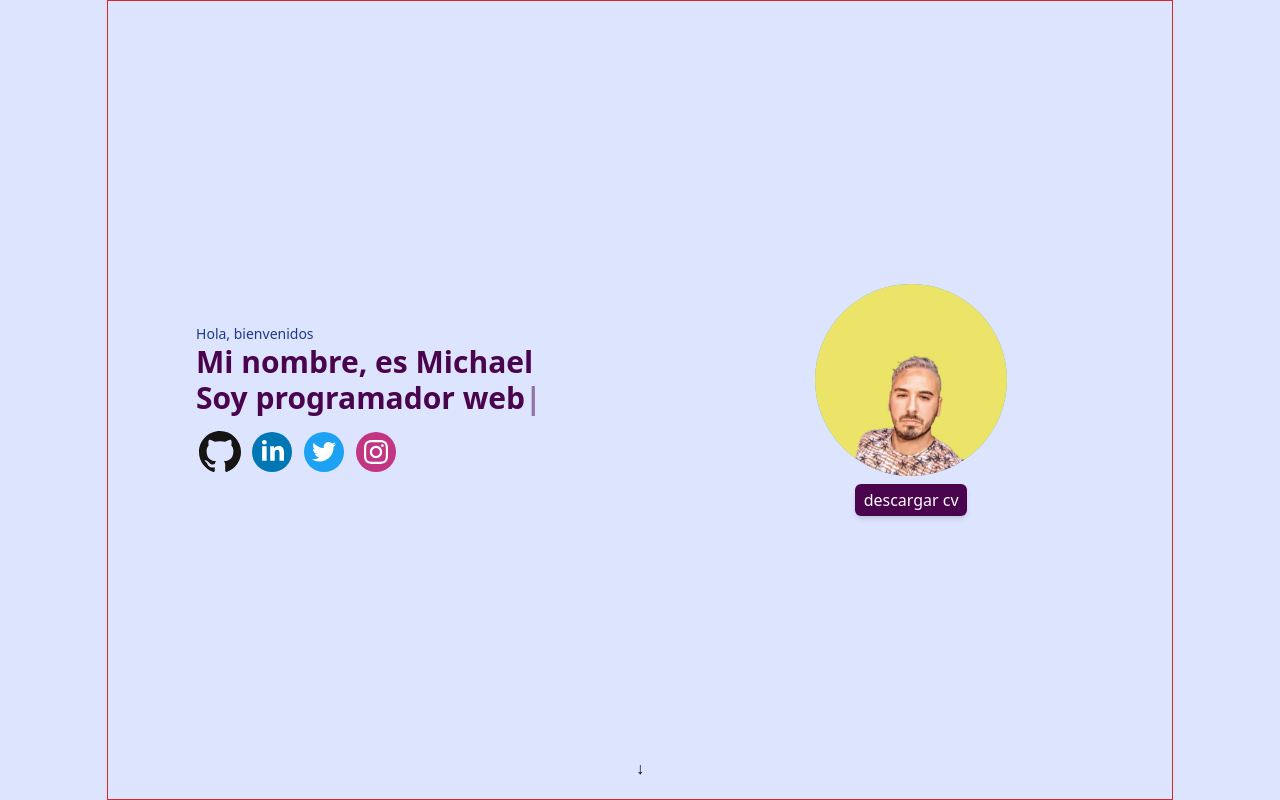
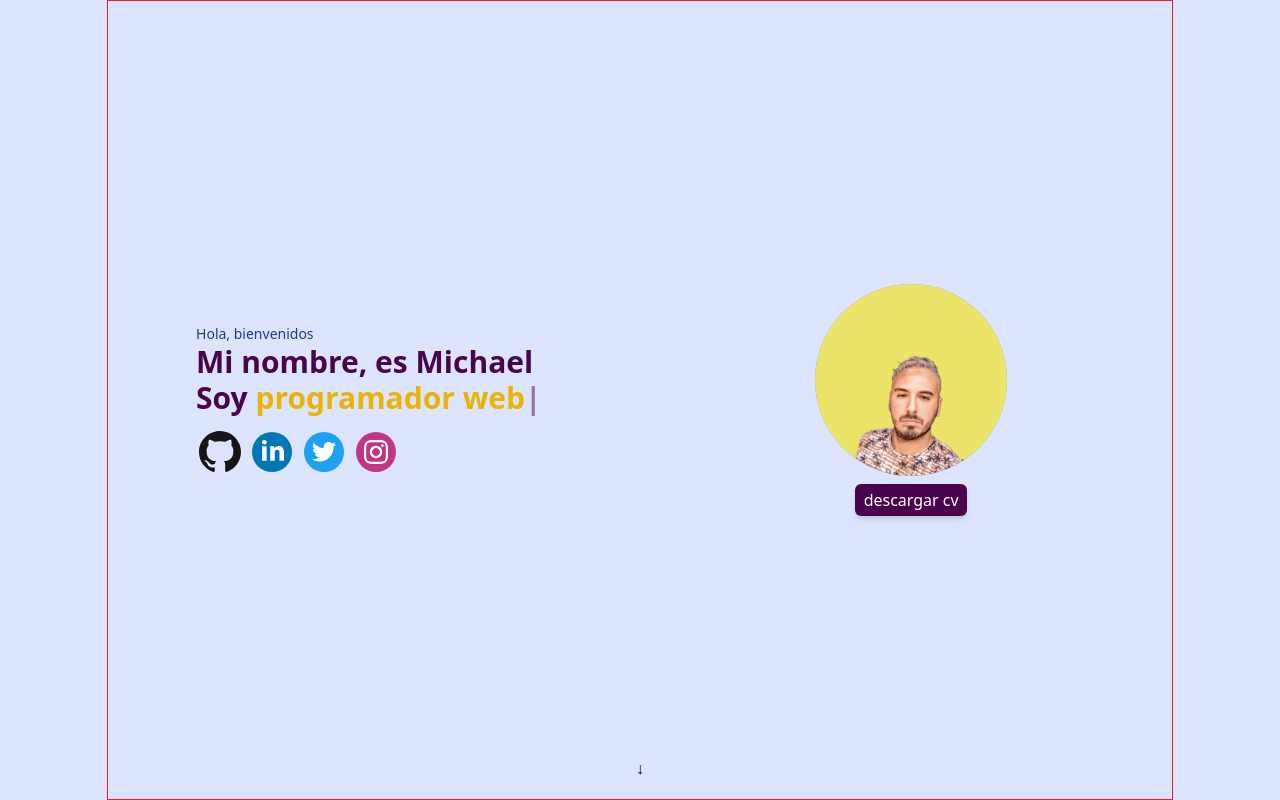
Before and after one commit to mikygaleano/porfolio, an Astro site: page / in a window 1280 px wide. Built offline with nearby package versions, Linux system fonts and the light colour scheme; Astro itself is replaced by a stand-in of ours.

Commit message:
style text color span end typeMachine

```diff
--- a/src/components/Home.astro
+++ b/src/components/Home.astro
@@ -5,7 +5,7 @@
     <div class="w-full grid place-content-center text-wrap m-auto">
         <span class="text-sm font-medium text-blue-900">Hola, bienvenidos</span>
         <h1 class="text-3xl max-md:text-xl font-bold text-fuchsia-950">Mi nombre, es Michael</h1>
-        <h2 class="text-3xl max-md:text-xl font-bold text-fuchsia-950">Soy <span class="typeMachine"></span><strong class="animate-pulse">|</strong></h2>
+        <h2 class="text-3xl max-md:text-xl font-bold text-fuchsia-950">Soy <span class="typeMachine text-yellow-500 font-extrabold"></span><strong class="animate-pulse">|</strong></h2>
         <div class="w-full pt-3">
             <ul class="w-full flex flex-row gap-1">
                 <li class="w-12 h-12"><a class="w-full h-full" href="https://github.com/mikygaleano" target="_blank"><img class="w-12 h-12 object-fill rounded-full hover:shadow-md" src="./github.svg" alt=""></a></li>
```
